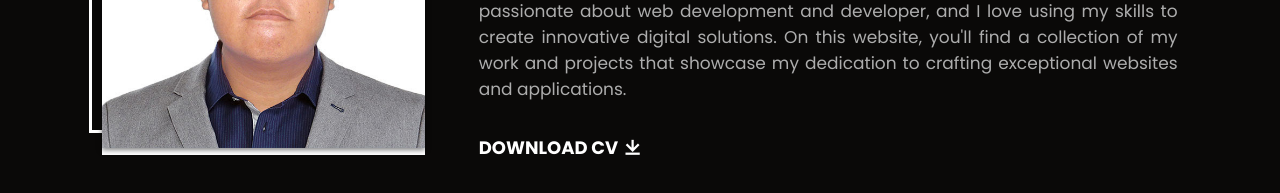
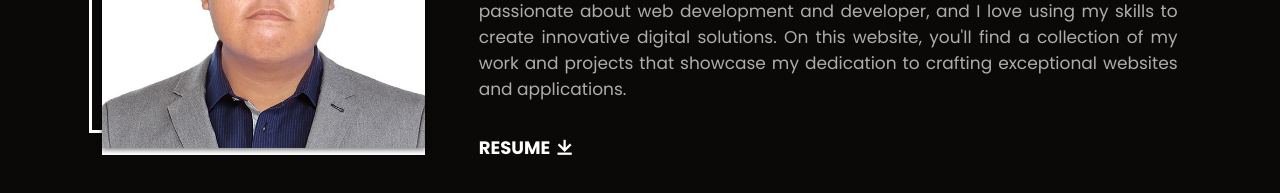
Before and after one commit to JohnPaulPacatang/my-portfolio-v2, a plain HTML site: page index.html in a window 1280 px wide. Shown: the part 1345-1538 px from the top of the page. Drawn offline with nearby package versions, Linux system fonts and the light colour scheme; some packages are replaced by stand-ins of ours; a script that the page names is missing.

Commit message:
Update index.html

```diff
--- a/index.html
+++ b/index.html
@@ -105,7 +105,7 @@
         collection of my work and projects that showcase my dedication to crafting exceptional websites and
         applications.
       <div>
-        <a href="Resume.pdf" target="_blank"><button class="dlbutton">Download CV<i class="ri-download-line"></i></button></a>
+        <a href="Resume.pdf" target="_blank"><button class="dlbutton">Resume<i class="ri-download-line"></i></button></a>
       </div>
     </div>
   </section>
```
